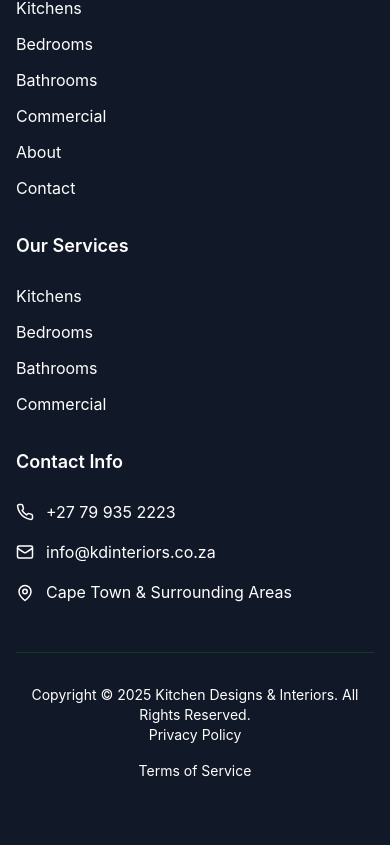
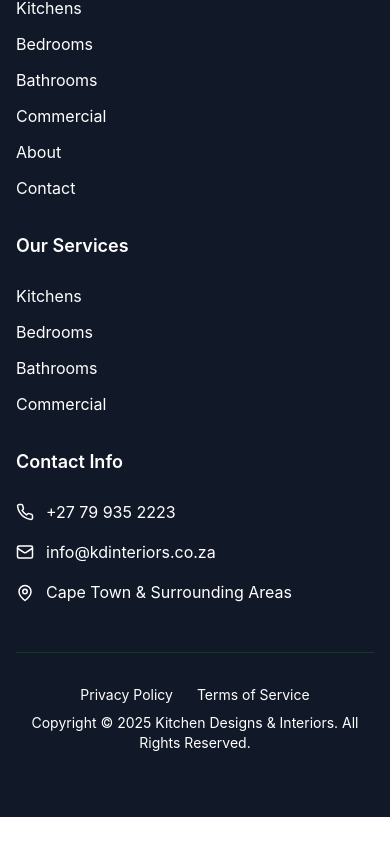
Before and after one commit to cloudmzansi/Kitchen-Designs-Interiors, a React (Vite) app: page /terms-of-service in a window 390 px wide. Shown: the part 1893-2738 px from the top of the page. After the commit the page ends 2710 px from the top, so only its background shows below. Built offline with nearby package versions, Linux system fonts and the light colour scheme.

Commit message:
Responsive footer: copyright left/links right on desktop, links above copyright on mobile

```diff
--- a/src/components/Footer.tsx
+++ b/src/components/Footer.tsx
@@ -71,11 +71,11 @@ const Footer = () => {
 
         <div className="border-t border-forest-800 mt-12 pt-8">
           <div className="flex flex-col md:flex-row justify-between items-center">
-            <div className="flex flex-col md:flex-row items-center space-y-4 md:space-y-0 md:space-x-6 order-2 md:order-1">
+            <div className="flex flex-row space-x-6 order-1 md:order-2 mb-2 md:mb-0">
               <Link to="/privacy-policy" className="text-white hover:text-gray-200 text-sm transition-colors">Privacy Policy</Link>
               <Link to="/terms-of-service" className="text-white hover:text-gray-200 text-sm transition-colors">Terms of Service</Link>
             </div>
-            <p className="text-white text-sm text-center md:text-left order-1 md:order-2">
+            <p className="text-white text-sm text-center w-full order-2 md:order-1 md:w-auto">
               Copyright © 2025 Kitchen Designs & Interiors. All Rights Reserved.
             </p>
           </div>
```
